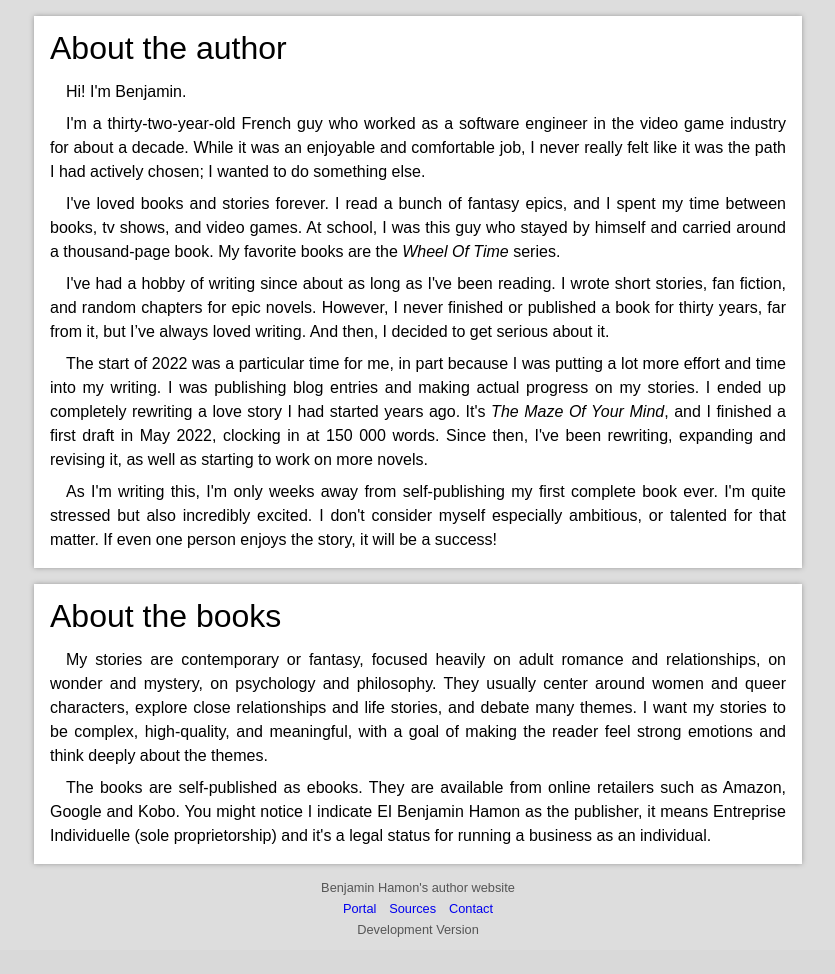
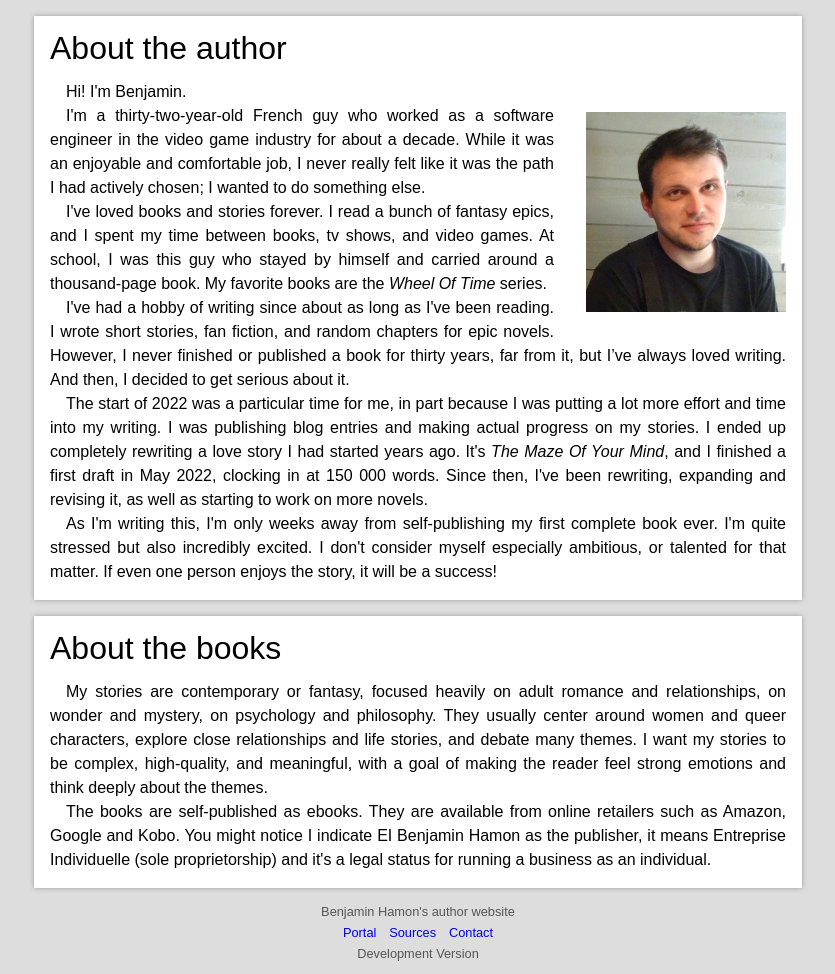
Before and after one commit to BenjaminHamon/WritingWebsite, a Flask app: page /About in a window 1280 px wide. Shown: the part 72-1046 px from the top of the page, without its empty margins (222-1057 px from the left). Before the commit the page ends 1009 px from the top, so only its background shows below. Run offline with Flask 3, Linux system fonts and the light colour scheme; parts of the project's set-up code (start-up, migrations or seed data) failed here and were passed over.

Commit message:
Add photo in about

```diff
--- a/Sources/website/benjaminhamon_author_website/static/content.css
+++ b/Sources/website/benjaminhamon_author_website/static/content.css
@@ -160,6 +160,23 @@
 
 
 
+/* About */
+
+.about-entry > .text
+{
+	display: block;
+}
+
+.about-entry > .text > img
+{
+	float: right;
+	margin: 2em;
+	margin-right: 0;
+	max-width: 200px;
+	max-height: 200px;
+}
+
+
 /* Contact */
 
 .contact-entry > div.link
--- a/Sources/website/benjaminhamon_author_website/templates/about.html
+++ b/Sources/website/benjaminhamon_author_website/templates/about.html
@@ -8,6 +8,7 @@
             <p>About the author</p>
         </div>
         <div class="text">
+            <img src="{{ url_for('static', filename = 'images/benjamin_hamon.jpeg') }}"/>
             <p>Hi! I'm Benjamin.</p>
             <p>I'm a thirty-two-year-old French guy who worked as a software engineer in the video game industry for about a decade. While it was an enjoyable and comfortable job, I never really felt like it was the path I had actively chosen; I wanted to do something else.
             <p>I've loved books and stories forever. I read a bunch of fantasy epics, and I spent my time between books, tv shows, and video games. At school, I was this guy who stayed by himself and carried around a thousand-page book. My favorite books are the <em>Wheel Of Time</em> series.</p>
```
Also changed, not shown: Sources/website/benjaminhamon_author_website/static/images/benjamin_hamon.jpeg (added).
